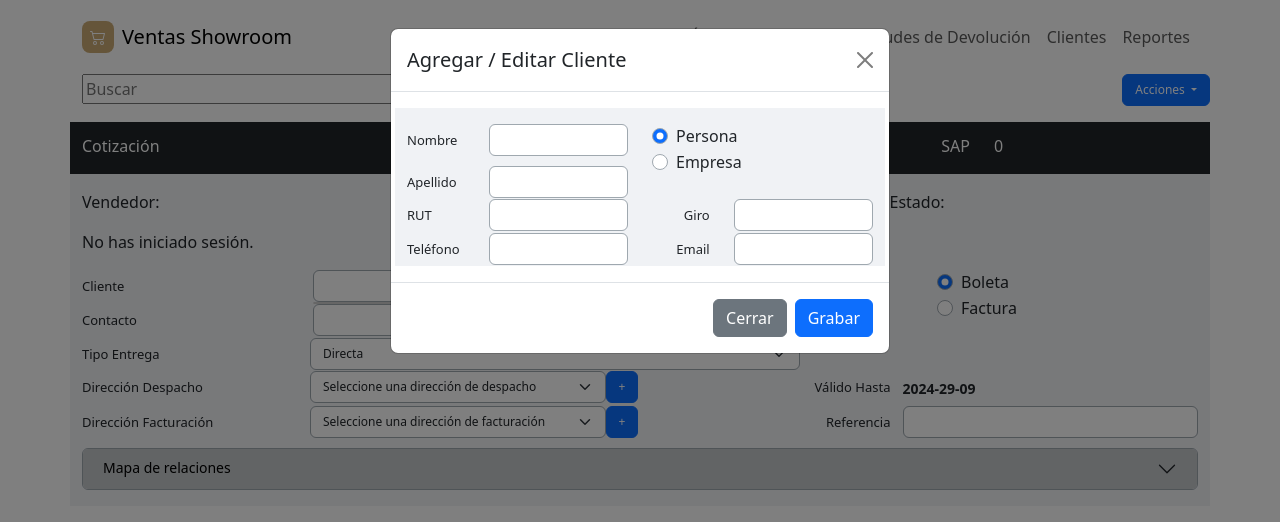
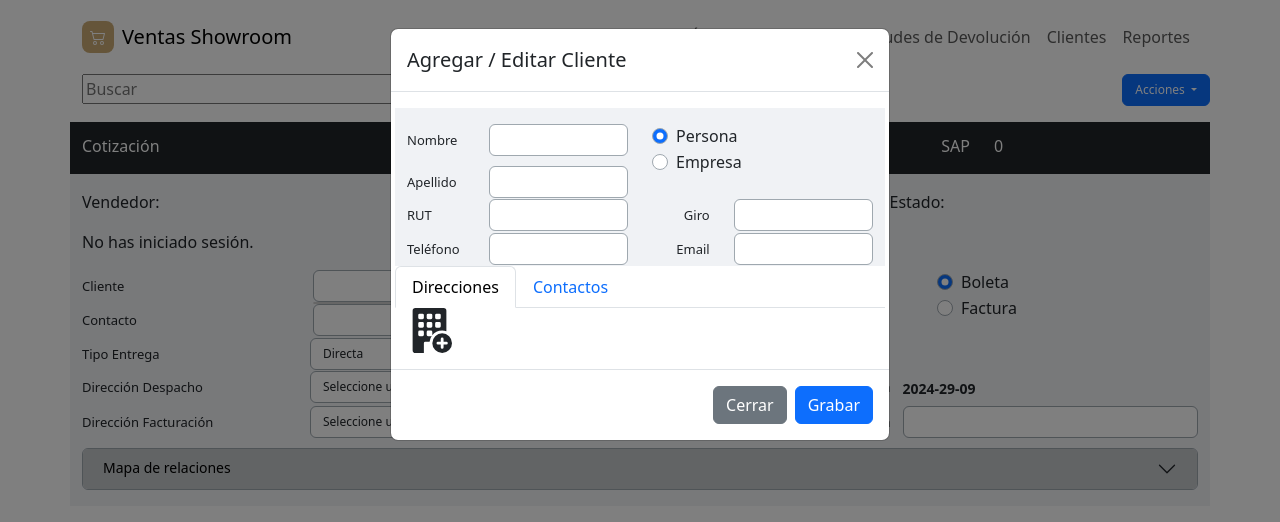
Before and after one commit to wherrerals/AplicacionVentas, a Django app: template showromVentasApp/templates/showromVentasApp/cotizacion.html in a window 1280 px wide, after a click that opens the changed part. Shown: the top 522 px of the page. Run offline with Django 4.2, Linux system fonts and the light colour scheme; the template is opened without the code that fills it, so the values that code supplies are empty; some libraries are stand-ins or nearby versions.

Commit message:
Actualizando rama

```diff
--- a/showromVentasApp/templates/showromVentasApp/cotizacion.html
+++ b/showromVentasApp/templates/showromVentasApp/cotizacion.html
@@ -11,8 +11,6 @@
   <script src="https://ajax.googleapis.com/ajax/libs/jquery/3.5.1/jquery.min.js"></script>
   <link rel="stylesheet" href="{% static 'gestionPedidos/css/styles.min.css' %}">
   <link rel="stylesheet" href="{% static 'gestionPedidos/css/styles2.css' %}">
-  <!-- Borrar Luego porfavor William o Nico del futuro esto es solo para pruebas -->
-  <script src="https://cdn.jsdelivr.net/npm/sweetalert2@11"></script>
 
 </head>
 
@@ -184,9 +182,70 @@
         <input class="form-control" type="email" name="emailSN" id="emailSN" value="{{ nombre }}" style="border-color: rgb(159,168,175); font-size: 12px;">
       </div>
     </div>
+
+    <div class="row">
+      <div class="col" style="padding: 0px;">
+        <div>
+          <ul class="nav nav-tabs" role="tablist">
+            <li class="nav-item" role="presentation">
+              <a class="nav-link active" role="tab" data-bs-toggle="tab"
+                href="#tab-1">Direcciones</a>
+            </li>
+            <li class="nav-item" role="presentation">
+              <a class="nav-link" role="tab" data-bs-toggle="tab" href="#tab-2">Contactos</a>
+            </li>
+          </ul>
+
+
+          <div class="tab-content">
+            <!--Agregar direccion-->
+            <div class="tab-pane active" role="tabpanel" id="tab-1">
+              <div class="row" style="margin-right: 0px;margin-left: 0px;">
+                <div class="col-sm-12" style="width: 100%;">
+                  <a class="navbar-brand d-flex align-items-center" style="width: 107px;">
+                    <svg xmlns="http://www.w3.org/2000/svg" width="1em" height="1em"  fill="currentColor" viewBox="0 0 16 16" class="bi bi-building-fill-add" style="font-size: 45px;" id="agregar_dir">
+                      <path d="M12.5 16a3.5 3.5 0 1 0 0-7 3.5 3.5 0 0 0 0 7m.5-5v1h1a.5.5 0 0 1 0 1h-1v1a.5.5 0 0 1-1 0v-1h-1a.5.5 0 0 1 0-1h1v-1a.5.5 0 0 1 1 0"> </path>
+                      <path d="M2 1a1 1 0 0 1 1-1h10a1 1 0 0 1 1 1v7.256A4.493 4.493 0 0 0 12.5 8a4.493 4.493 0 0 0-3.59 1.787A.498.498 0 0 0 9 9.5v-1a.5.5 0 0 0-.5-.5h-1a.5.5 0 0 0-.5.5v1a.5.5 0 0 0 .5.5h1a.5.5 0 0 0 .39-.187A4.476 4.476 0 0 0 8.027 12H6.5a.5.5 0 0 0-.5.5V16H3a1 1 0 0 1-1-1zm2 1.5v1a.5.5 0 0 0 .5.5h1a.5.5 0 0 0 .5-.5v-1a.5.5 0 0 0-.5-.5h-1a.5.5 0 0 0-.5.5m3 0v1a.5.5 0 0 0 .5.5h1a.5.5 0 0 0 .5-.5v-1a.5.5 0 0 0-.5-.5h-1a.5.5 0 0 0-.5.5m3.5-.5a.5.5 0 0 0-.5.5v1a.5.5 0 0 0 .5.5h1a.5.5 0 0 0 .5-.5v-1a.5.5 0 0 0-.5-.5zM4 5.5v1a.5.5 0 0 0 .5.5h1a.5.5 0 0 0 .5-.5v-1a.5.5 0 0 0-.5-.5h-1a.5.5 0 0 0-.5.5M7.5 5a.5.5 0 0 0-.5.5v1a.5.5 0 0 0 .5.5h1a.5.5 0 0 0 .5-.5v-1a.5.5 0 0 0-.5-.5zm2.5.5v1a.5.5 0 0 0 .5.5h1a.5.5 0 0 0 .5-.5v-1a.5.5 0 0 0-.5-.5h-1a.5.5 0 0 0-.5.5M4.5 8a.5.5 0 0 0-.5.5v1a.5.5 0 0 0 .5.5h1a.5.5 0 0 0 .5-.5v-1a.5.5 0 0 0-.5-.5z"> </path>
+                    </svg>
+                  </a>
+                </div>
+              </div>
+              <div id="dir"></div>
+            </div>
+
+            <!--Agregar contacto-->
+            <div class="tab-pane" role="tabpanel" id="tab-2">
+              <div class="row" style="margin-right: 0px;margin-left: 0px;">
+                <div class="col-sm-12" style="width: 100%;">
+                  <a class="navbar-brand d-flex align-items-center" style="width: 107px;">
+                    <svg xmlns="http://www.w3.org/2000/svg" width="1em" height="1em"
+                      fill="currentColor" viewBox="0 0 16 16" class="bi bi-person-fill-add"
+                      style="font-size: 45px;" id="agregar_cont">
+                      <path
+                        d="M12.5 16a3.5 3.5 0 1 0 0-7 3.5 3.5 0 0 0 0 7m.5-5v1h1a.5.5 0 0 1 0 1h-1v1a.5.5 0 0 1-1 0v-1h-1a.5.5 0 0 1 0-1h1v-1a.5.5 0 0 1 1 0m-2-6a3 3 0 1 1-6 0 3 3 0 0 1 6 0">
+                      </path>
+                      <path
+                        d="M2 13c0 1 1 1 1 1h5.256A4.493 4.493 0 0 1 8 12.5a4.49 4.49 0 0 1 1.544-3.393C9.077 9.038 8.564 9 8 9c-5 0-6 3-6 4">
+                      </path>
+                    </svg>
+                  </a>
+                </div>
+              </div>
+              <div id="cont"></div>
+            </div>
+
+          </div>
+        </div>
+      </div>
+    </div>
+
+
   </div>
 
   <div class="modal-footer">
+
+
+
     <button class="btn btn-secondary" type="button" data-bs-dismiss="modal">Cerrar</button>
     <button class="btn btn-primary" id="grabar-btn" type="submit">Grabar</button>
   </div>
```
